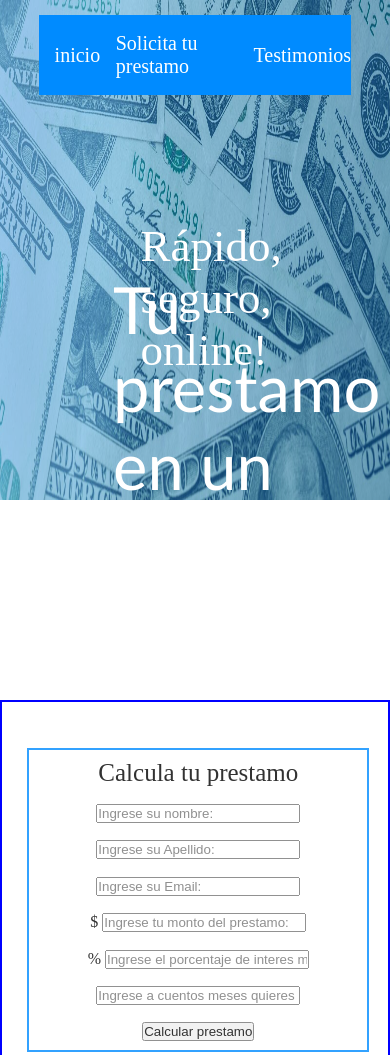
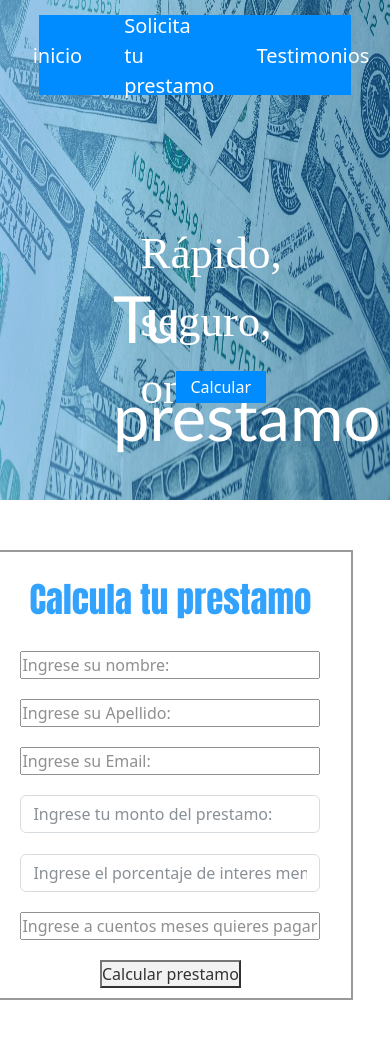
Before and after one commit to camilobeta1998/CalculadoraPrestamos, a website: page index.html in a window 390 px wide. Shown: the top 1055 px of the page. Drawn offline with nearby package versions, Linux system fonts and the light colour scheme.

Commit message:
Se termino la vista de tablet

```diff
--- a/index.html
+++ b/index.html
@@ -6,6 +6,9 @@
         <meta http-equiv="X-UA-Compatible" content="IE=edge">
         <meta name="viewport" content="width=device-width, initial-scale=1.0">
         <link rel="stylesheet" href="css/style.css">
+        <link href="https://cdn.jsdelivr.net/npm/bootstrap@5.2.1/dist/css/bootstrap.min.css" rel="stylesheet"
+                integrity="sha384-iYQeCzEYFbKjA/T2uDLTpkwGzCiq6soy8tYaI1GyVh/UjpbCx/TYkiZhlZB6+fzT"
+                crossorigin="anonymous">
         <title>Calculadora de prestamos</title>
 </head>
 
@@ -36,25 +39,17 @@
                                 <img src="multimedia/images/billetebanner.jpg" alt="Imagen banco">
                                 <p class="rapido">Rápido, seguro, online!</p>
                                 <p class="tu_prestamo">Tu prestamo en un click.</p>
+                                <a href="#ir">Calcular</a>
                         </div>
                 </section>
                 <!--Fin sectionUno del index-->
 
-                <!--Inicio sectionDos del index-->
-                <section class="sectionDos">
-
-                        <!--Aqui ira un carrusel-->
-
-                        <!--Fin carrusel-->
-
-                </section>
-                <!--Fin sectionDos del index-->
 
                 <!--Inicio sectionTres del index-->
                 <section id="sectionTres">
                         <div>
                                 <form action="" id="formulario">
-                                        <p>Calcula tu prestamo</p>
+                                        <p id="ir">Calcula tu prestamo</p>
                                         <div>
                                                 <input type="text" placeholder="Ingrese su nombre: " id="nombre">
                                         </div>
@@ -65,13 +60,11 @@
                                                 <input type="text" placeholder="Ingrese su Email: " id="email">
                                         </div>
                                         <div>
-                                                <span>$</span>
                                                 <input type="text" class="form-control"
                                                         placeholder="Ingrese tu monto del prestamo: "
                                                         id="monto_prestamo">
                                         </div>
                                         <div>
-                                                <span>%</span>
                                                 <input type="text" class="form-control"
                                                         placeholder="Ingrese el porcentaje de interes mensual: "
                                                         id="interes_mensual">
@@ -92,6 +85,12 @@
 
         </main>
         <script src="logica.js"></script>
+        <script src="https://cdn.jsdelivr.net/npm/@popperjs/core@2.11.6/dist/umd/popper.min.js"
+                integrity="sha384-oBqDVmMz9ATKxIep9tiCxS/Z9fNfEXiDAYTujMAeBAsjFuCZSmKbSSUnQlmh/jp3"
+                crossorigin="anonymous"></script>
+        <script src="https://cdn.jsdelivr.net/npm/bootstrap@5.2.1/dist/js/bootstrap.min.js"
+                integrity="sha384-7VPbUDkoPSGFnVtYi0QogXtr74QeVeeIs99Qfg5YCF+TidwNdjvaKZX19NZ/e6oz"
+                crossorigin="anonymous"></script>
 </body>
 
 </html>
--- a/scss/style.scss
+++ b/scss/style.scss
@@ -7,13 +7,12 @@
 body{
         .grid-container{
                 display: grid;
-                grid-template-rows: 500px 200px 400px;
+                grid-template-rows: 500px 550px;
                 @media only screen and (min-width: 481px) and (max-width: 960px){
-                        grid-template-rows: 300px 200px 400px;
+                        grid-template-rows: 300px  550px;
                 }
                 grid-template-columns: 100%;
                 grid-template-areas:  "sectionUno"
-                                                   "sectionDos"
                                                    "sectionTres";
                 header{
                         background-color: #008bff;
@@ -26,19 +25,26 @@ body{
                         nav{
                                 display: flex;
                                 flex-direction: row;
+                                justify-content: center;
                                 align-items: center;
-                                justify-content: center;
                                 height: 100%;
                                 background-color: #008bff;
 
                                 ul{
-                                        margin-left: 5%;
+                                        margin-left: 10px;
+                                        position: relative;
+                                        top: 9px;
                                         li{
                                                 list-style: none;
+                                                position: relative;
+                                                right: 15px;
                                                 a{
                                                         color: white;
                                                         text-decoration: none;
                                                         font-size: 20px;
+                                                        @media only screen and (min-width: 481px) and (max-width:960px){
+                                                                font-size: 15px;
+                                                        }
                                                 }
                                         }
                                 }
@@ -51,6 +57,7 @@ body{
                                 height: 100%;
                                 position: relative;
                                 background-color: #008bff;
+
                                 img{
                                         width: 100%;
                                         height: 100%;
@@ -81,13 +88,30 @@ body{
                                                 left: 50px;
                                          }
                                 }
+                                a{
+                                        background-color: #008bff;
+                                        color: white;
+                                        text-decoration: none;
+                                        padding-left: 15px;
+                                        padding-right: 15px;
+                                        padding-top: 5px;
+                                        padding-bottom: 5px;
+                                        position: relative;
+                                        left: 45%;
+                                        bottom: 125px;
+
+                                        @media only screen and (min-width: 481px) and (max-width: 960px){
+                                                left: 210px;
+                                                bottom: 75px;
+                                        }
+                                }
                         }
                 }
         }
 
+
         #sectionTres{
                 grid-area: sectionTres;
-                border: solid 2px blue;
                 display: flex;
                 flex-direction: column;
                 justify-content: center;
@@ -99,26 +123,38 @@ body{
                                 flex-direction: column;
                                 justify-content: space-around;
                                 align-items: center;
-                                border: solid 2px #008bff;
-                                width: 150%;
-                                height: 300px;
+                                border: solid 2px grey;
+                                width: 120%;
+                                height: 450px;
                                 position: relative;
                                 right: 55px;
                                 opacity: 0.8;
+                                @media only screen and (min-width: 481px) and (max-width:960px){
+                                        right: 25px;
+                                }
                                 p{
-                                        font-size: 25px;
+                                        font-size: 35px;
+                                        font-family:Impact, Haettenschweiler, 'Arial Narrow Bold', sans-serif;
+                                        color: #008bff;
+                                        position: relative;
+                                        top: 12px;
                                 }
                                 input{
-                                        width: 200px;
+                                        width: 300px;
                                 }
                         }
                 }
                 .resultado{
                         position: relative;
                         top: 15px;
+                        right: 20px;
                         color: white;
                         padding: 15px;
                         background-color: #008bff;
+
+                        @media only screen and (min-width: 481px) and (max-width:960px){
+                                left: 2px;
+                        }
                 }
         }
 }
```
Also changed, not shown: css/style.css, multimedia/images/cinco.jpg (added), multimedia/images/cuatro.jpg (added), multimedia/images/dos.jpg (added), multimedia/images/tres.jpg (added), multimedia/images/uno.jpg (added), 1 other file.
